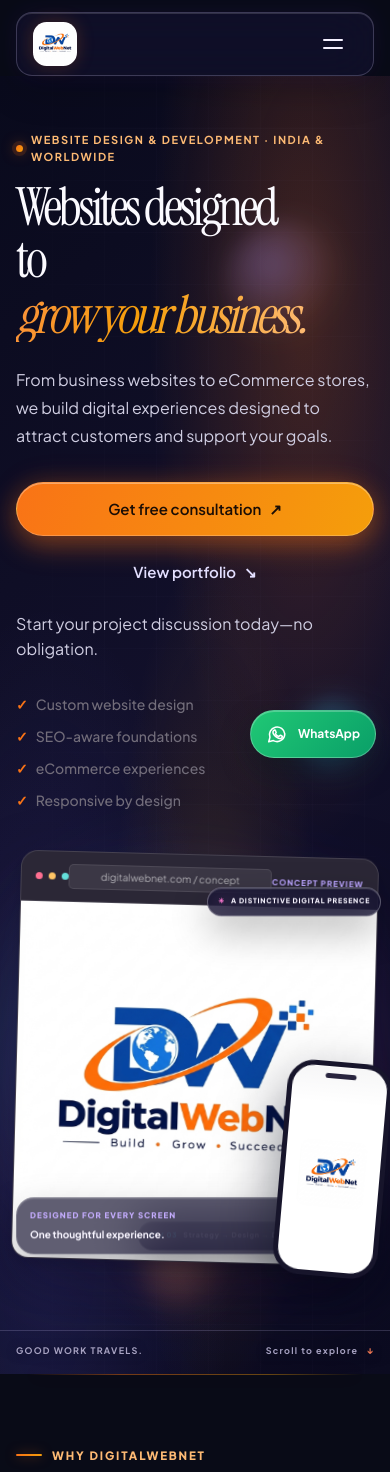
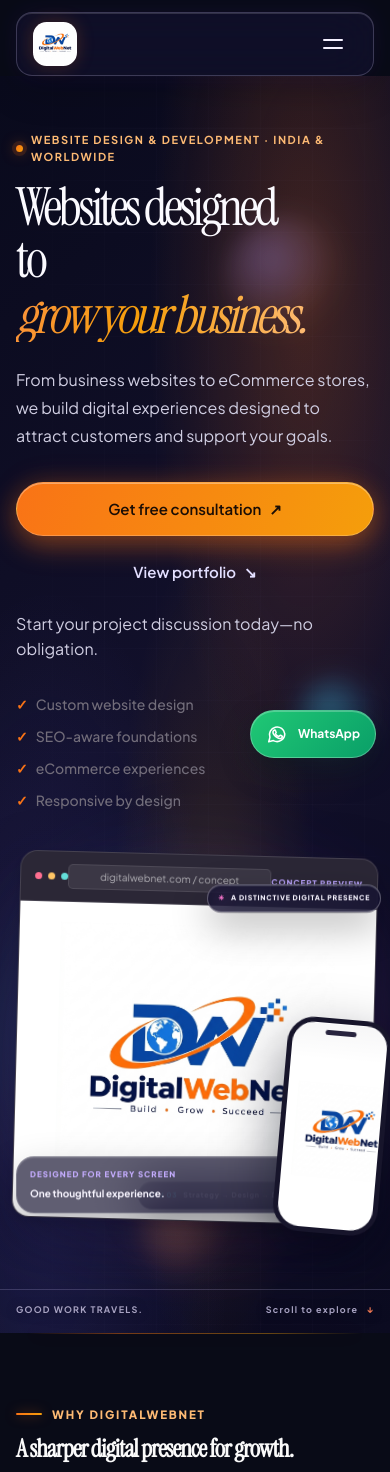
Before and after one commit to Nidhi28fg/Tanot-Solutions, a Next.js app: page / in a window 390 px wide. Shown: the top 1472 px of the page. Built offline with nearby package versions, Linux system fonts and the light colour scheme.

Commit message:
Refactor hero section styles and structure for improved layout and responsiveness. Update logo image handling with a new frame and adjust padding and positioning for better visual alignment across devices.

```diff
--- a/app/studio-redesign.css
+++ b/app/studio-redesign.css
@@ -156,19 +156,22 @@ main > section:not(.hero-section)::before {
 
 .hero-mock-site.hero-mock-logo {
   display: grid;
-  place-items: stretch;
+  place-items: center;
   overflow: hidden;
-  padding: 0;
+  padding: clamp(20px, 3.5vw, 40px);
   background: #fff;
 }
 
-.hero-mock-logo-image {
-  display: block;
+.hero-mock-logo-frame {
+  position: relative;
   width: 100%;
   height: 100%;
-  min-height: clamp(315px, 34vw, 470px);
-  object-fit: cover;
-  border-radius: 0;
+  min-height: clamp(275px, 30vw, 420px);
+}
+
+.hero-mock-logo-image {
+  object-fit: contain;
+  object-position: center;
 }
 
 .hero-mock-site .mock-nav {
@@ -332,21 +335,17 @@ main > section:not(.hero-section)::before {
 }
 
 .hero-mobile-logo-screen {
-  display: grid;
+  position: relative;
   flex: 1;
-  place-items: center;
   width: 100%;
   min-height: 0;
-  padding: 28px 14px 18px;
+  overflow: hidden;
+  margin: 22px 10px 12px;
 }
 
 .hero-mobile-logo-image {
-  display: block;
-  width: 100%;
-  height: auto;
-  max-height: 78%;
   object-fit: contain;
-  border-radius: 10px;
+  object-position: center;
 }
 
 .hero-mobile-camera {
--- a/components/Hero.tsx
+++ b/components/Hero.tsx
@@ -58,14 +58,16 @@ export default function Hero() {
               <span className="browser-status">CONCEPT PREVIEW</span>
             </div>
             <div className="mock-site hero-mock-site hero-mock-logo">
+              <div className="hero-mock-logo-frame">
                 <Image
                   src="/digitalwebnet-logo.jpg"
                   alt="DigitalWebNet"
-                width={720}
-                height={480}
+                  fill
+                  sizes="(max-width: 1024px) 70vw, 520px"
                   priority
                   className="hero-mock-logo-image"
                 />
+              </div>
             </div>
           </div>
           <div className="hero-float-label hero-float-top"><span>✳</span> A DISTINCTIVE DIGITAL PRESENCE</div>
@@ -76,8 +78,8 @@ export default function Hero() {
               <Image
                 src="/digitalwebnet-logo.jpg"
                 alt=""
-                width={280}
-                height={280}
+                fill
+                sizes="170px"
                 className="hero-mobile-logo-image"
               />
             </div>
```
Lines whose indentation alone changed are shown as unchanged.
